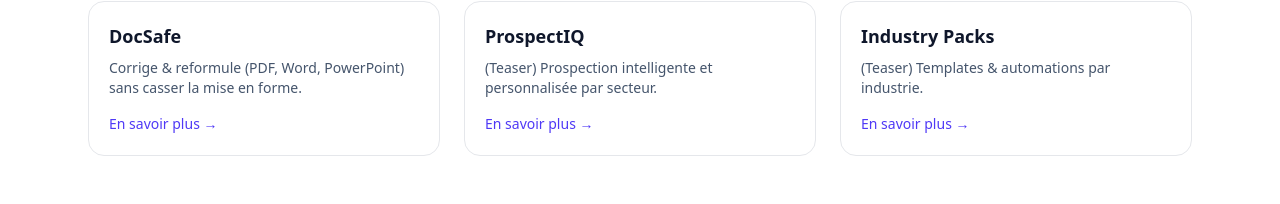
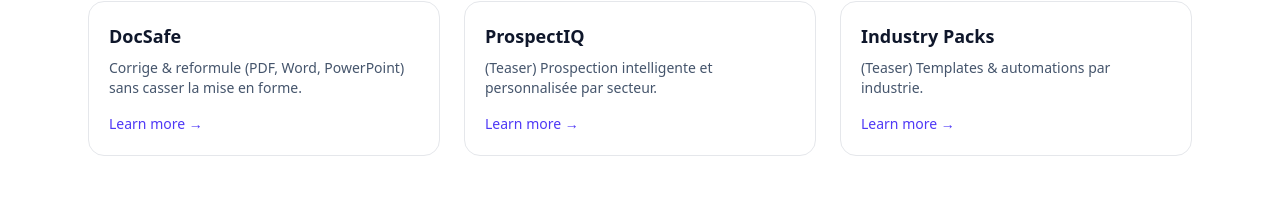
Before and after one commit to Docsafecompany/nextjs-enterprise-mindorion, a Next.js app: page / in a window 1280 px wide. Shown: the part 474-678 px from the top of the page. Built offline with nearby package versions, Linux system fonts and the light colour scheme.

Commit message:
Update ProductCard.tsx

```diff
--- a/components/ProductCard.tsx
+++ b/components/ProductCard.tsx
@@ -1,13 +1,14 @@
 import Link from "next/link";
+
 export default function ProductCard(
-  { title, description, href }: { title:string; description:string; href:string }
-){
+  { title, description, href }: { title: string; description: string; href: string }
+) {
   return (
     <Link href={href} className="group rounded-2xl border p-5 hover:shadow-lg">
       <h3 className="text-lg font-semibold">{title}</h3>
       <p className="mt-2 text-sm text-slate-600">{description}</p>
       <span className="mt-4 inline-block text-sm text-indigo-600 group-hover:underline">
-        En savoir plus →
+        Learn more →
       </span>
     </Link>
   );
```
